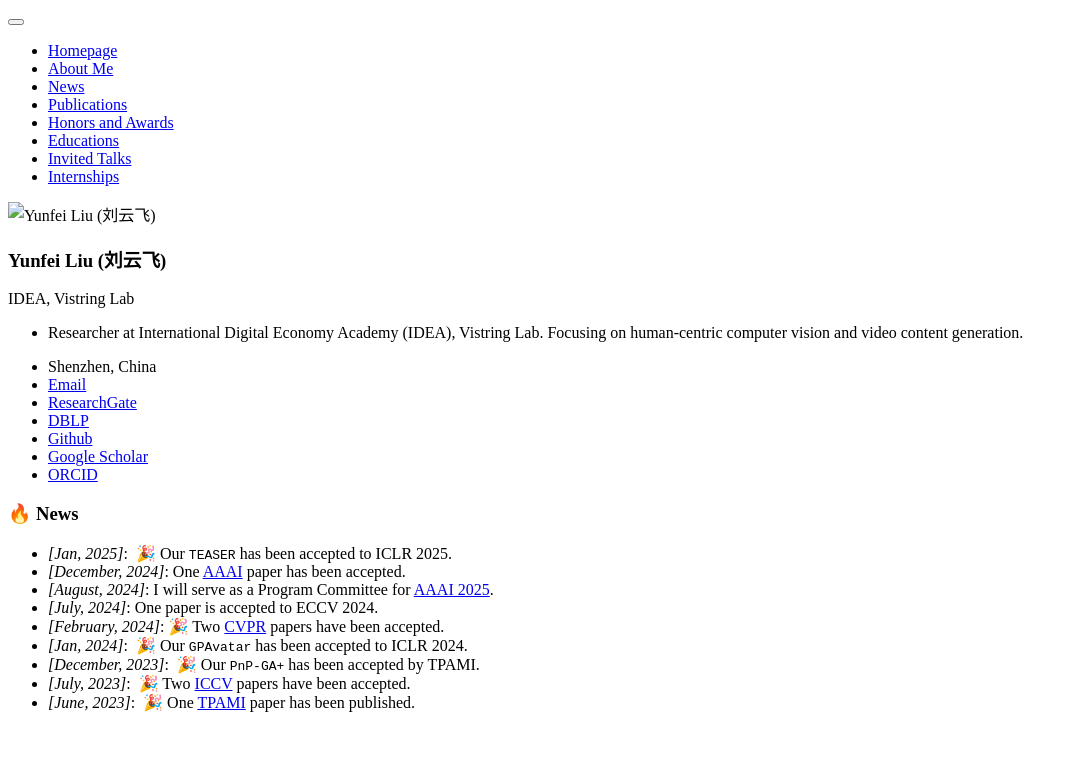
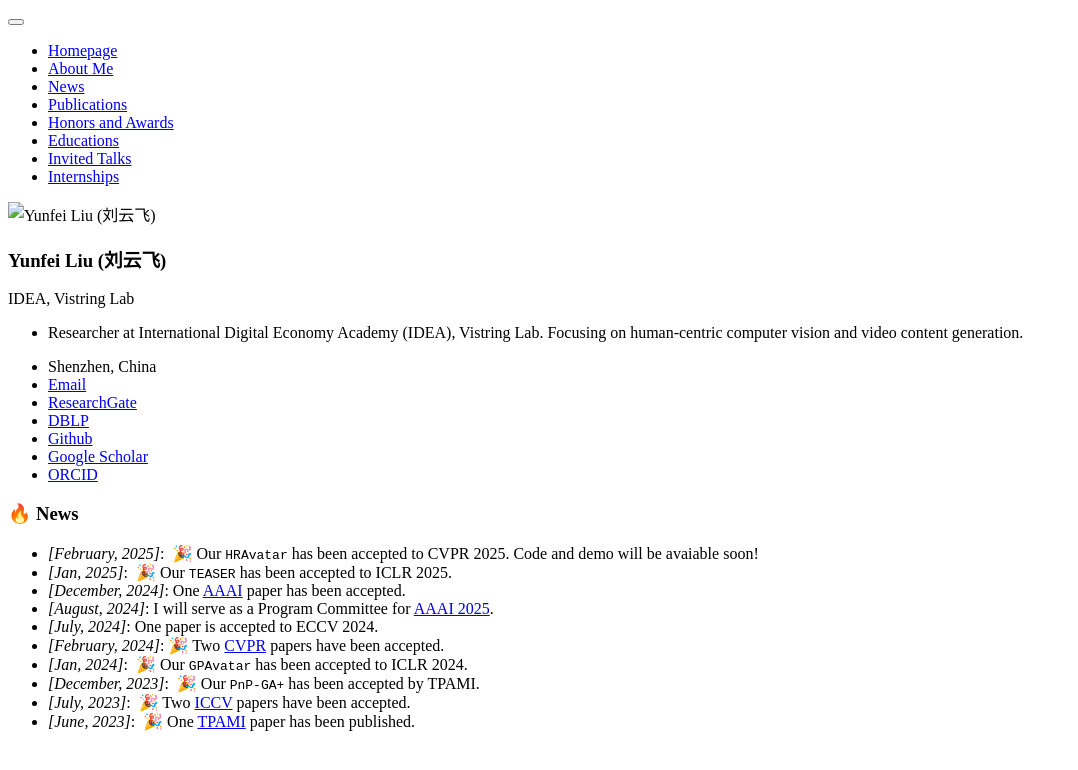
Before and after one commit to gagajian/gagajian.github.io, a Jekyll site: the page built from _pages/includes/news.md, in a window 1280 px wide. Shown: the top 770 px of the page, without its empty margins (0-1078 px from the left). Built offline with Jekyll 4.4.1, drawn with Linux system fonts in a browser that asks for light colours; our own code applies the rules of GitHub Pages for plain Markdown files.

Commit message:
update cvpr25 news

```diff
--- a/_pages/includes/news.md
+++ b/_pages/includes/news.md
@@ -1,4 +1,5 @@
 # 🔥 News
+- *[February, 2025]*: &nbsp;🎉 Our `HRAvatar` has been accepted to CVPR 2025. Code and demo will be avaiable soon!
 - *[Jan, 2025]*: &nbsp;🎉 Our `TEASER` has been accepted to ICLR 2025.
 - *[December, 2024]*: One [AAAI](https://aaai.org/Conferences/AAAI-25/) paper has been accepted.
 - *[August, 2024]*: I will serve as a Program Committee for [AAAI 2025](https://aaai.org/conference/aaai/aaai-25/).
```
